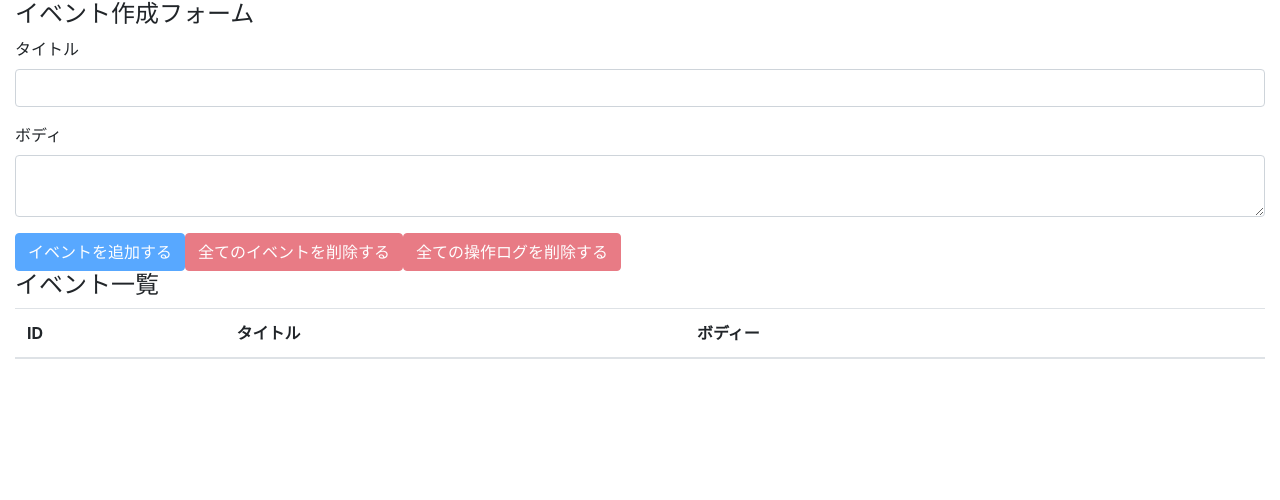
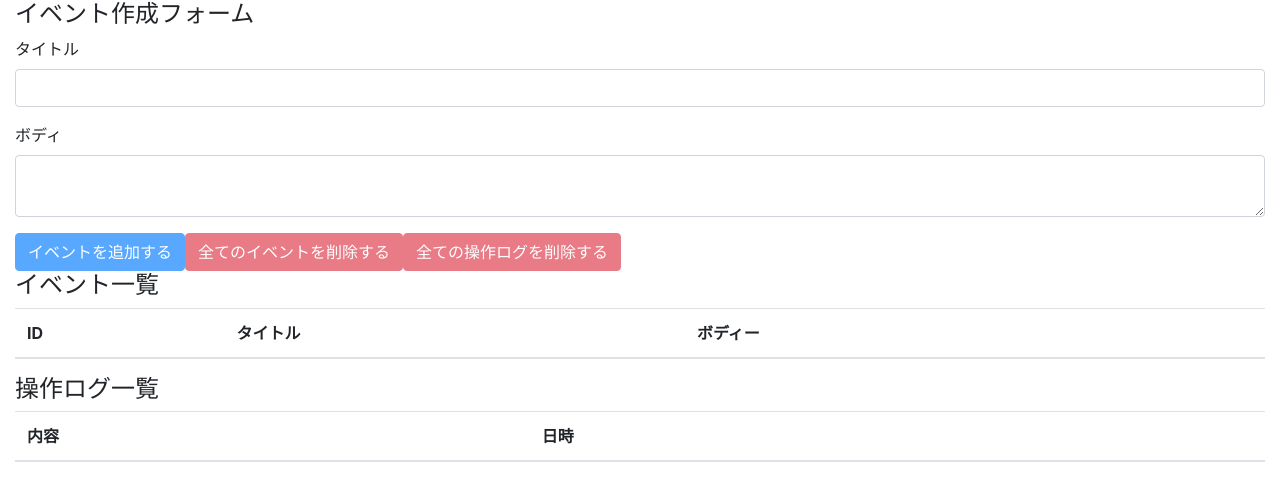
Before and after one commit to saku3/react-hooks-101, a React (Create React App) app: page / in a window 1280 px wide. Shown: the top 500 px of the page. Built offline with nearby package versions, Linux system fonts and the light colour scheme.

Commit message:
display all operationLogs

```diff
--- a/src/components/App.js
+++ b/src/components/App.js
@@ -4,6 +4,7 @@ import 'bootstrap/dist/css/bootstrap.min.css';
 
 import EventForm from './EventForm';
 import Events from './Events';
+import OperationLogs from './OperationLogs';
 import AppContext from '../contexts/AppContext';
 import reducer from '../reducers';
 
@@ -19,6 +20,7 @@ const App = () => {
       <div className="container-fluid">
         <EventForm />
         <Events />
+        <OperationLogs />
       </div>
     </AppContext.Provider>
   );
--- /dev/null
+++ b/src/components/OperationLog.js
@@ -0,0 +1,15 @@
+import React, { useContext } from 'react';
+
+const OperationLog = ({ operationLog }) => {
+  return (
+    <tr>
+      <td>{operationLog.description}</td>
+      <td>{operationLog.operatedAt}</td>
+      {/* <td>
+        <button className="btn btn-danger">削除</button>
+      </td> */}
+    </tr>
+  );
+};
+
+export default OperationLog;
--- /dev/null
+++ b/src/components/OperationLogs.js
@@ -0,0 +1,29 @@
+import React, { useContext } from 'react';
+
+import OperationLog from './OperationLog';
+import AppContext from '../contexts/AppContext';
+
+const OperationLogs = () => {
+  const { state } = useContext(AppContext);
+  return (
+    <React.Fragment>
+      <h4>操作ログ一覧</h4>
+      <table className="table table-hover">
+        <thead>
+          <tr>
+            <th>内容</th>
+            <th>日時</th>
+            <th></th>
+          </tr>
+        </thead>
+        <tbody>
+          {state.operationLogs.map((operationLog, index) => (
+            <OperationLog key={index} operationLog={operationLog} />
+          ))}
+        </tbody>
+      </table>
+    </React.Fragment>
+  );
+};
+
+export default OperationLogs;
```
